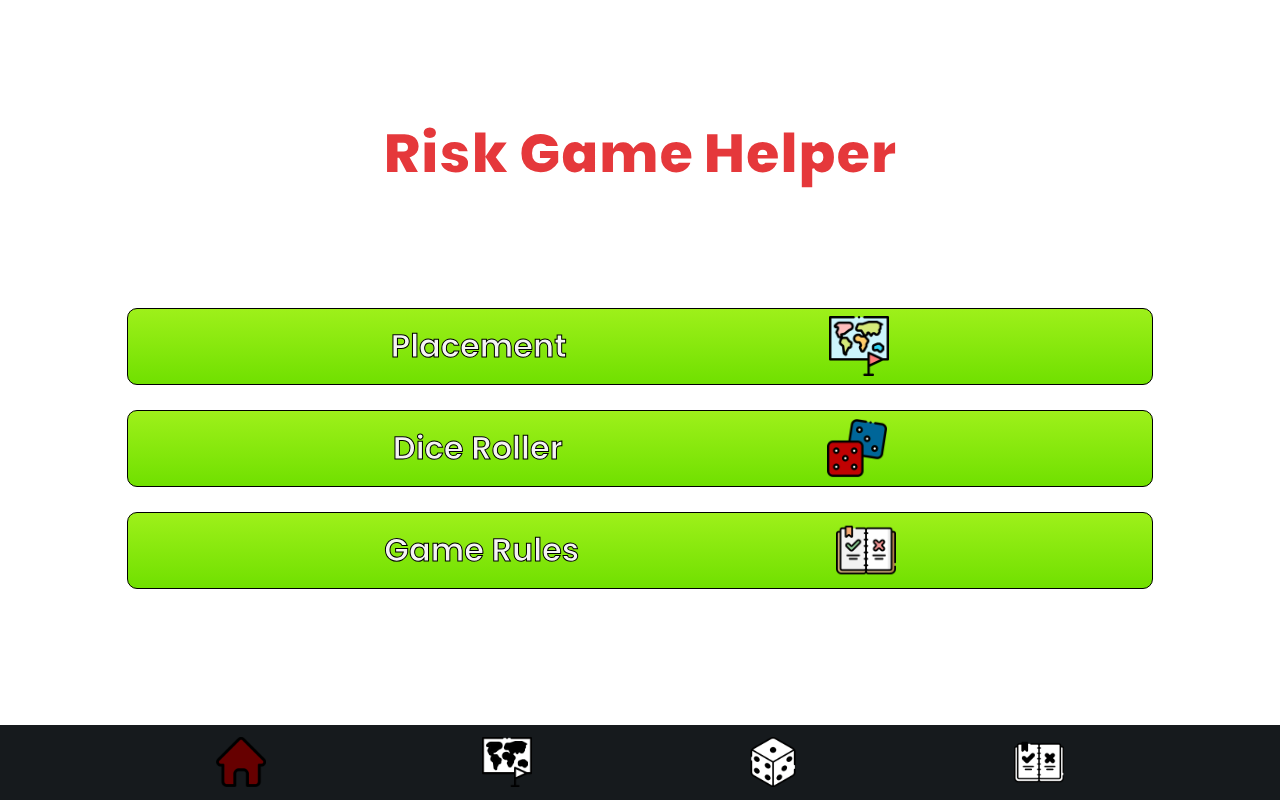
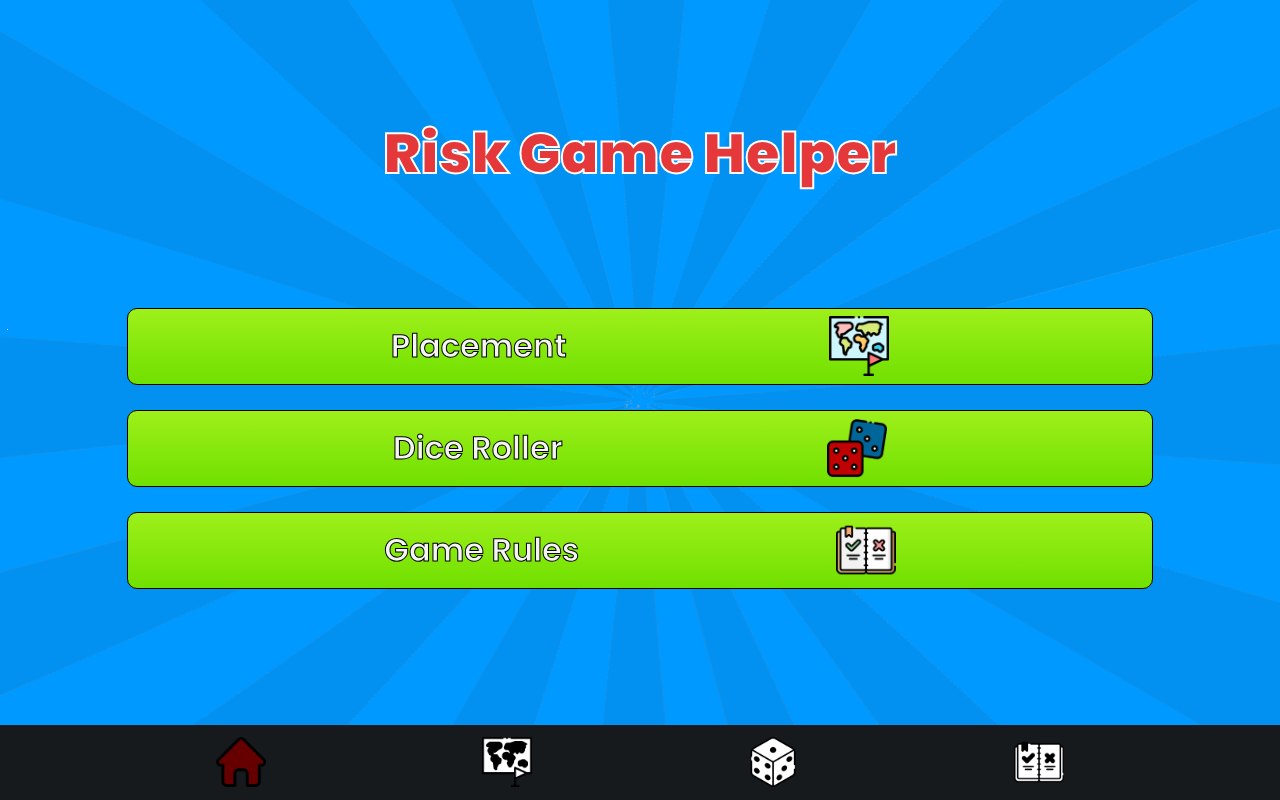
Before and after one commit to 39015745/Risk_Game_Helper, a plain HTML site: page index.html in a window 1280 px wide. Drawn offline with Linux system fonts and the light colour scheme.

Commit message:
Update style.css

```diff
--- a/css/style.css
+++ b/css/style.css
@@ -6,7 +6,6 @@ body {
     font-family: "Kumbh Sans", sans-serif;
     font-family: "Poppins", sans-serif;
     min-height: 100vh;
-    background: url(images/stripes.png) no-repeat center center fixed;
 }
 
 html:before {
@@ -14,7 +13,7 @@ html:before {
     position: fixed;
     z-index: -1;
     inset: -75%;
-    background: url(images/stripes.png) no-repeat center center fixed;
+    background: url(../images/stripes.png) no-repeat center center fixed;
     animation: spin 60s linear infinite;
 }
 
```
